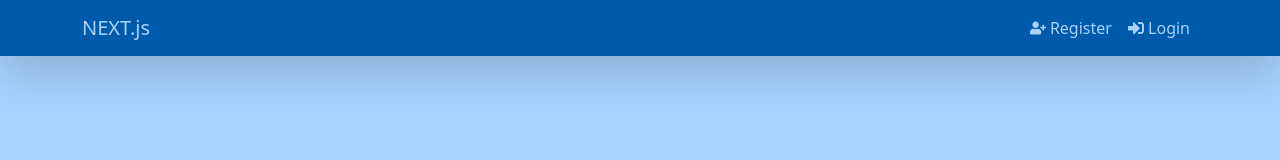
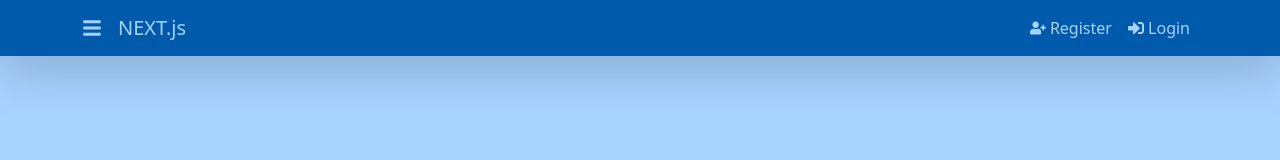
Before and after one commit to ahmedibra28/NEXTjs-boilerplate, a Next.js app: page /login in a window 1280 px wide. Shown: the top 160 px of the page. Built offline with nearby package versions, Linux system fonts and the light colour scheme.

Commit message:
adding canvas bootstrap sidebar

```diff
--- /dev/null
+++ b/components/Canvas.js
@@ -0,0 +1,29 @@
+import React from 'react'
+
+const Canvas = () => {
+  return (
+    <div
+      className='offcanvas offcanvas-start'
+      tabIndex='-1'
+      id='offcanvasWithBackdrop'
+      aria-labelledby='offcanvasWithBackdropLabel'
+    >
+      <div className='offcanvas-header'>
+        <h5 className='offcanvas-title' id='offcanvasWithBackdropLabel'>
+          Offcanvas with backdrop
+        </h5>
+        <button
+          type='button'
+          className='btn-close text-reset'
+          data-bs-dismiss='offcanvas'
+          aria-label='Close'
+        ></button>
+      </div>
+      <div className='offcanvas-body'>
+        <p>.....</p>
+      </div>
+    </div>
+  )
+}
+
+export default Canvas
--- a/components/Layout.js
+++ b/components/Layout.js
@@ -1,5 +1,7 @@
 import Navigation from './Navigation'
 import Head from 'next/head'
+import Canvas from './Canvas'
+import { FaBars } from 'react-icons/fa'
 
 export default function Layout({ children }) {
   return (
@@ -9,6 +11,7 @@ export default function Layout({ children }) {
         <meta property='og:title' content='NEXT.js Boilerplate' key='title' />
       </Head>
       <Navigation />
+      <Canvas />
       <div className='container'>{children}</div>
     </>
   )
--- a/components/Navigation.js
+++ b/components/Navigation.js
@@ -6,12 +6,15 @@ import {
   FaSignInAlt,
   FaUserPlus,
   FaPowerOff,
+  FaHamburger,
+  FaBars,
 } from 'react-icons/fa'
 import { logout } from '../api/users'
 import { useMutation } from 'react-query'
 import { useRouter } from 'next/router'
 import { customLocalStorage } from '../utils/customLocalStorage'
 import { Access, UnlockAccess } from '../utils/UnlockAccess'
+import { bottom } from '@popperjs/core'
 
 const Navigation = () => {
   const router = useRouter()
@@ -153,7 +156,15 @@ const Navigation = () => {
     <nav className='navbar navbar-expand-sm navbar-light shadow-lg'>
       <div className='container'>
         <Link href='/'>
-          <a className='navbar-brand'>NEXT.js</a>
+          <a className='navbar-brand'>
+            <FaBars
+              className='mb-1 me-3'
+              data-bs-toggle='offcanvas'
+              data-bs-target='#offcanvasWithBackdrop'
+              aria-controls='offcanvasWithBackdrop'
+            />
+            NEXT.js
+          </a>
         </Link>
         <button
           className='navbar-toggler'
--- a/package.json
+++ b/package.json
@@ -14,7 +14,7 @@
     "animate.css": "^4.1.1",
     "axios": "^0.21.1",
     "bcryptjs": "^2.4.3",
-    "bootstrap": "^5.0.0-beta3",
+    "bootstrap": "^5.1.0",
     "crypto": "^1.0.1",
     "express-fileupload": "^1.2.1",
     "jsonwebtoken": "^8.5.1",
--- a/styles/globals.css
+++ b/styles/globals.css
@@ -33,6 +33,7 @@ a {
 }
 
 .modal-background,
+.offcanvas,
 body {
   font-family: 'PT Sans Narrow', sans-serif;
   background-color: var(--secondary-color) !important;
```
Also changed, not shown: 1 other file (tests, documents, lock files or other folders).
